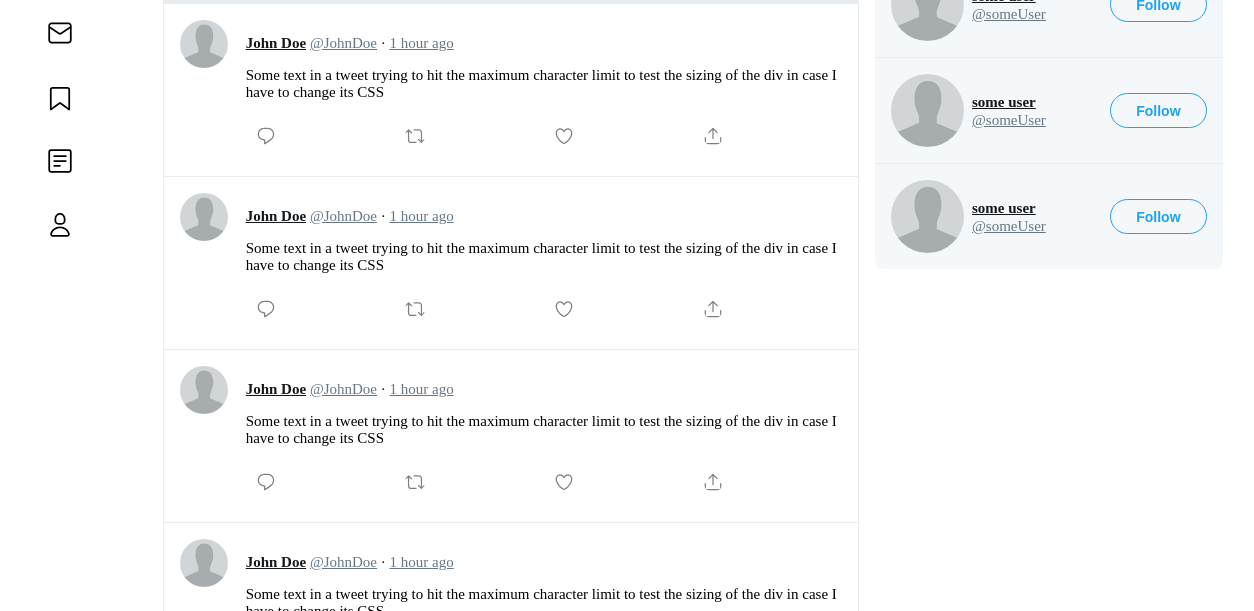
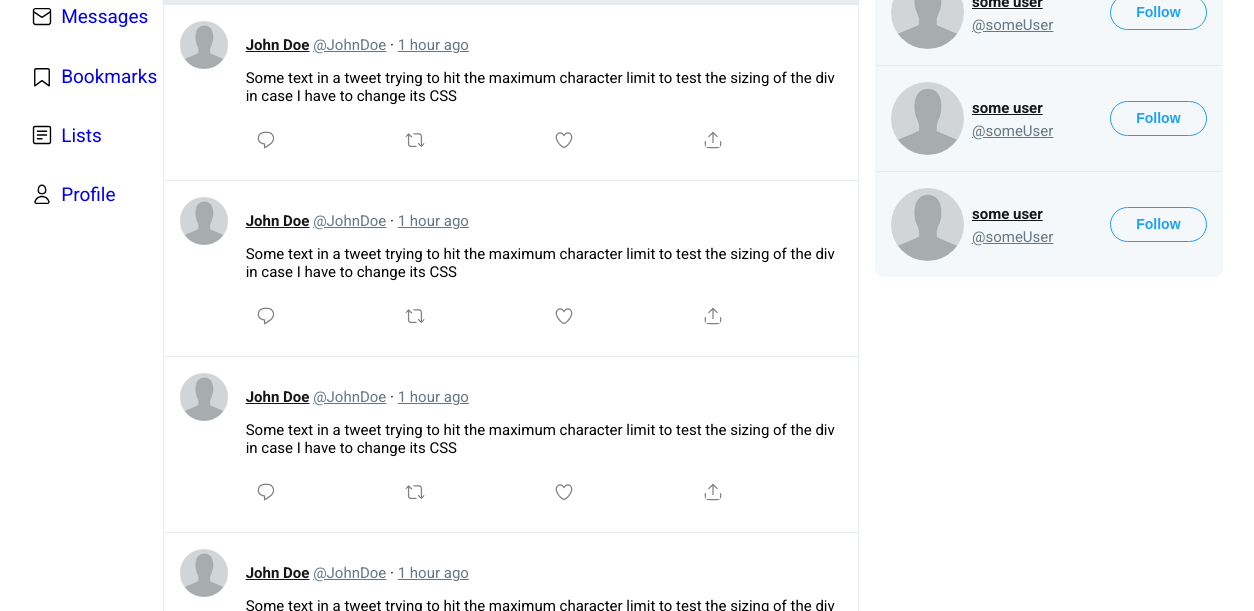
Before and after one commit to JohnFajardo/twitter-clone-html, a website: page src/index.html in a window 1536 px wide. Shown: the part 189-800 px from the top of the page, without its empty margins (170-1424 px from the left). Drawn offline with nearby package versions, Linux system fonts and the light colour scheme; files that its build step writes are made by us from their sources.

Commit message:
Fixes stylesheet

```diff
--- a/src/scss/styles-experimental.scss
+++ b/src/scss/styles-experimental.scss
@@ -1,6 +1,10 @@
 body {
     margin: 0;
     box-sizing: border-box;
+    font-family: Roboto;
+    font-size: 19px;
+    -webkit-font-smoothing: antialiased;
+    -moz-osx-font-smoothing: grayscale;
 }
 
 .container {
@@ -22,8 +26,12 @@ body {
         align-items: center;
         grid-template-columns: 1fr 1fr 1fr 1fr;
 
+
         .nav-link {
             display: none;
+            &:hover {
+                background-color: mediumblue;
+            }
         }
 
         .nav-icon-container {
@@ -243,6 +251,27 @@ body {
         overflow: hidden;
     }
 
+    .nav-link {
+        text-decoration: none;
+
+        &:hover {
+            text-decoration: underline;
+        }
+
+        .nav-item-container {
+
+            display: grid;
+            grid-template-columns: 4fr 5fr;
+            grid-column-gap: 8px;
+
+            .nav-label-container, .nav-label-container span {
+                visibility: visible;
+                display: inline;
+            }
+        }
+    }
+
+
     .right-column {
         display: initial;
         margin-top: 16px;
```
